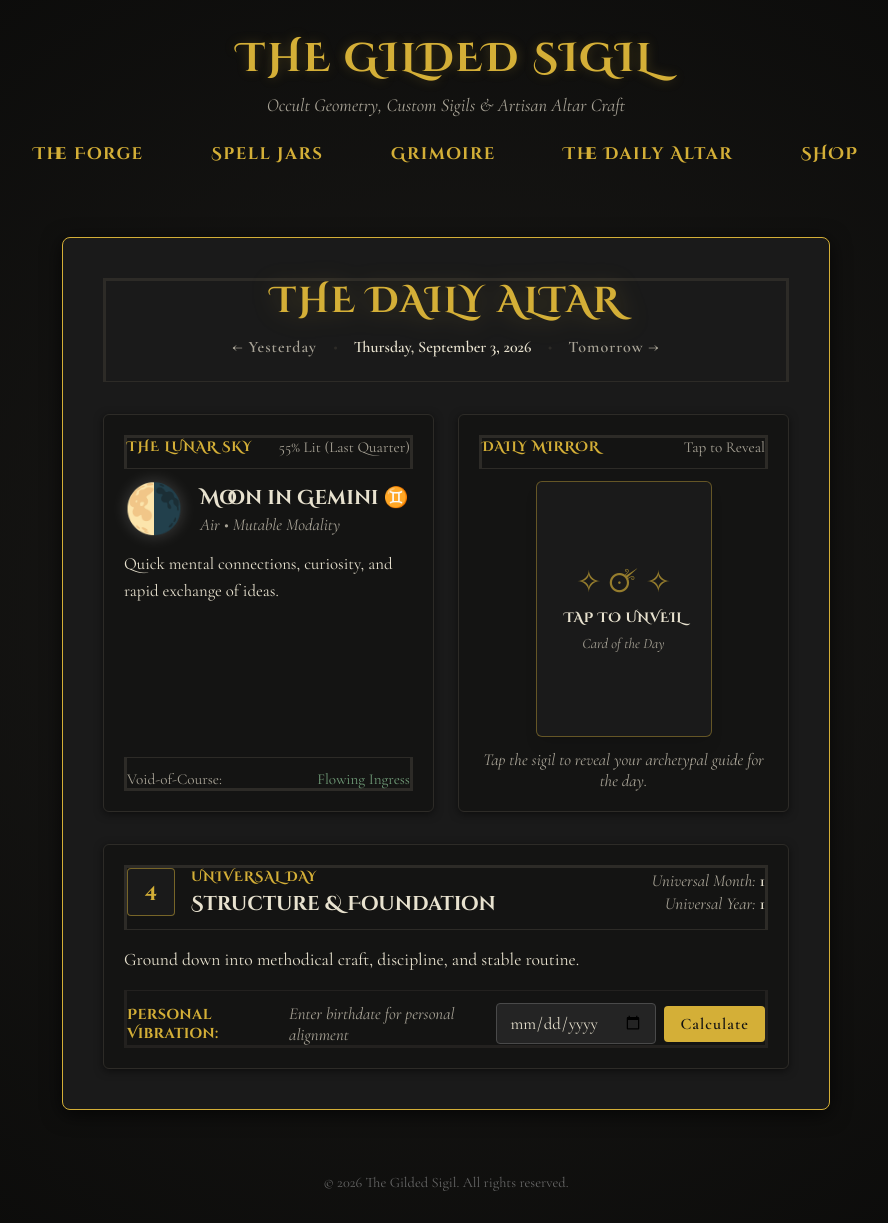
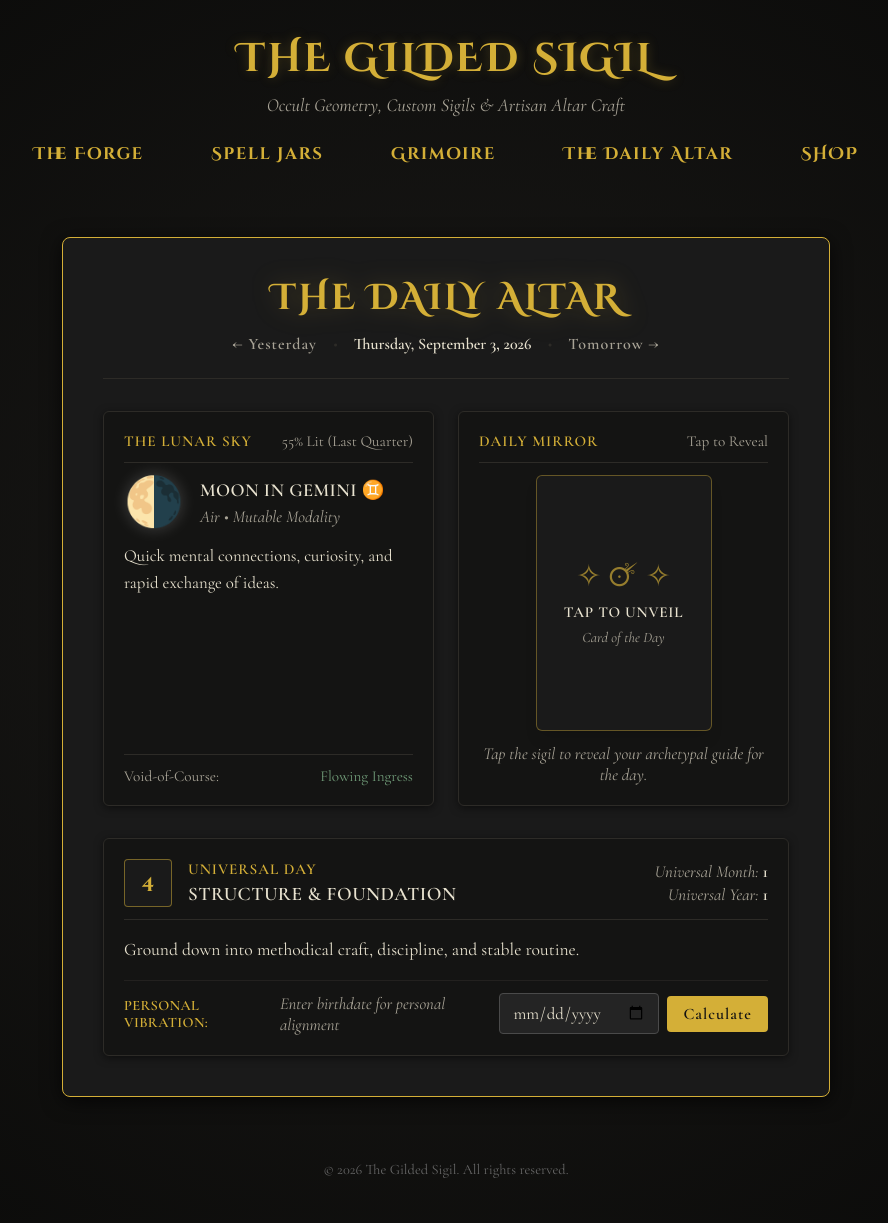
Before and after one commit to maf187/the-gilded-sigil, a Jekyll site: the page built from daily.html, in a window 1280 px wide. Shown: the whole page, without its empty margins (194-1082 px from the left). Built offline with Jekyll 4.4.1, drawn with Linux system fonts in a browser that asks for light colours; nearby versions of some CDN libraries.

Commit message:
Refactor styles and improve element classes in daily.html

```diff
--- a/daily.html
+++ b/daily.html
@@ -72,14 +72,13 @@ permalink: /daily.html
   }
 </style>
 
-<!-- Outer wrapper is transparent to allow global style.css radial gradient to show -->
 <div class="w-full text-brand-textMain font-body py-8 px-4 sm:px-6">
 
   <!-- Master Grimoire Container -->
   <div class="max-w-3xl mx-auto bg-brand-container border border-solid border-brand-gold rounded-[8px] p-6 sm:p-10 shadow-[0_4px_20px_rgba(0,0,0,0.7)] space-y-8">
 
     <!-- Header & Date Switcher -->
-    <header class="text-center space-y-2 border-b border-solid border-brand-borderDim pb-6">
+    <header class="text-center space-y-2 border-0 border-b border-solid border-brand-borderDim pb-6">
       <h2 class="text-3xl sm:text-4xl font-display text-brand-gold tracking-[2px] uppercase drop-shadow-[0_0_12px_rgba(212,175,55,0.25)] m-0">
         The Daily Altar
       </h2>
@@ -99,15 +98,15 @@ permalink: /daily.html
       <!-- Lunar Station -->
       <div class="bg-brand-card border border-solid border-brand-borderDim rounded-[6px] p-5 flex flex-col justify-between space-y-4 shadow-[0_2px_8px_rgba(0,0,0,0.5)]">
         <div>
-          <div class="flex items-center justify-between border-b border-solid border-brand-borderDim pb-3">
-            <span class="text-[0.85rem] uppercase tracking-[1px] text-brand-gold font-display m-0">The Lunar Sky</span>
+          <div class="flex items-center justify-between border-0 border-b border-solid border-brand-borderDim pb-3">
+            <span class="text-[0.95rem] uppercase tracking-[1px] text-brand-gold font-body font-bold m-0">The Lunar Sky</span>
             <span id="lunar-illumination" class="text-[0.95rem] text-brand-textMuted font-body"></span>
           </div>
 
           <div class="flex items-center gap-4 my-4">
             <div id="moon-glyph" class="text-5xl filter drop-shadow-[0_0_8px_rgba(255,255,255,0.2)] select-none"></div>
             <div>
-              <h3 id="moon-sign" class="text-[1.25rem] font-display text-brand-textMain leading-tight m-0"></h3>
+              <h3 id="moon-sign" class="text-[1.15rem] font-body font-bold uppercase tracking-wide text-brand-textMain leading-tight m-0"></h3>
               <p id="moon-element-quality" class="text-[1.05rem] text-brand-textMuted italic mt-1 m-0"></p>
             </div>
           </div>
@@ -115,7 +114,7 @@ permalink: /daily.html
           <p id="moon-transit-message" class="text-[1.05rem] text-brand-textMain leading-[1.6] m-0"></p>
         </div>
 
-        <div class="pt-3 border-t border-solid border-brand-borderDim flex items-center justify-between text-[0.95rem]">
+        <div class="pt-3 border-0 border-t border-solid border-brand-borderDim flex items-center justify-between text-[0.95rem]">
           <span class="text-brand-textMuted">Void-of-Course:</span>
           <span id="voc-badge" class="font-body text-[#709b78]">Flowing Ingress</span>
         </div>
@@ -123,8 +122,8 @@ permalink: /daily.html
 
       <!-- Arcana Station -->
       <div class="bg-brand-card border border-solid border-brand-borderDim rounded-[6px] p-5 flex flex-col justify-between items-center text-center space-y-3 shadow-[0_2px_8px_rgba(0,0,0,0.5)]">
-        <div class="w-full flex items-center justify-between border-b border-solid border-brand-borderDim pb-3">
-          <span class="text-[0.85rem] uppercase tracking-[1px] text-brand-gold font-display m-0">Daily Mirror</span>
+        <div class="w-full flex items-center justify-between border-0 border-b border-solid border-brand-borderDim pb-3">
+          <span class="text-[0.95rem] uppercase tracking-[1px] text-brand-gold font-body font-bold m-0">Daily Mirror</span>
           <span id="card-state-label" class="text-[0.95rem] text-brand-textMuted font-body">Tap to Reveal</span>
         </div>
 
@@ -135,16 +134,16 @@ permalink: /daily.html
             <!-- Front / Sigil Backing -->
             <div class="card-front bg-brand-container border border-solid border-brand-gold/40 flex flex-col items-center justify-center p-3 shadow-lg">
               <div class="text-3xl text-brand-gold mb-2 animate-pulse">✧ 🜚 ✧</div>
-              <span class="text-[0.85rem] font-display text-brand-textMain tracking-wider">TAP TO UNVEIL</span>
+              <span class="text-[0.95rem] font-body font-bold text-brand-textMain tracking-wider uppercase">Tap to Unveil</span>
               <span class="text-[0.9rem] text-brand-textMuted mt-2 italic font-body">Card of the Day</span>
             </div>
 
             <!-- Back / Revealed Card -->
             <div class="card-back bg-brand-container border border-solid border-brand-gold/80 flex flex-col justify-between p-4 shadow-xl">
-              <span id="tarot-num" class="text-[0.8rem] font-display tracking-widest text-brand-gold m-0"></span>
+              <span id="tarot-num" class="text-[0.8rem] font-body font-bold uppercase tracking-widest text-brand-gold m-0"></span>
               <div>
                 <div id="tarot-glyph" class="text-5xl my-1 filter drop-shadow-[0_0_10px_rgba(212,175,55,0.35)]"></div>
-                <h4 id="tarot-title" class="text-[1.1rem] font-display text-brand-textMain m-0"></h4>
+                <h4 id="tarot-title" class="text-[1.25rem] font-display text-brand-textMain m-0"></h4>
               </div>
               <p id="tarot-essence" class="text-[1rem] font-body text-brand-textMuted italic m-0"></p>
             </div>
@@ -163,14 +162,14 @@ permalink: /daily.html
     <div class="bg-brand-card border border-solid border-brand-borderDim rounded-[6px] p-5 space-y-4 shadow-[0_2px_8px_rgba(0,0,0,0.5)]">
 
       <!-- Top Numerology Summary Bar -->
-      <div class="flex flex-col sm:flex-row sm:items-center justify-between gap-3 border-b border-solid border-brand-borderDim pb-3">
+      <div class="flex flex-col sm:flex-row sm:items-center justify-between gap-3 border-0 border-b border-solid border-brand-borderDim pb-3">
         <div class="flex items-center gap-4">
           <div id="u-day-badge" class="w-12 h-12 rounded-[4px] bg-brand-container border border-solid border-brand-gold/50 flex items-center justify-center font-display text-xl text-brand-gold">
             -
           </div>
           <div>
-            <div class="text-[0.85rem] uppercase tracking-[1px] text-brand-gold font-display m-0">Universal Day</div>
-            <div id="u-day-title" class="text-[1.25rem] font-display text-brand-textMain mt-1 m-0"></div>
+            <div class="text-[0.95rem] uppercase tracking-[1px] text-brand-gold font-body font-bold m-0">Universal Day</div>
+            <div id="u-day-title" class="text-[1.2rem] font-body font-bold uppercase tracking-wide text-brand-textMain mt-1 m-0"></div>
           </div>
         </div>
 
@@ -185,10 +184,10 @@ permalink: /daily.html
       <p id="u-day-summary" class="text-[1.1rem] text-brand-textMain leading-[1.6] m-0"></p>
 
       <!-- Personal Numerology Calculator -->
-      <div class="pt-3 border-t border-solid border-brand-borderDim/60">
+      <div class="pt-3 border-0 border-t border-solid border-brand-borderDim/60">
         <div class="flex flex-col sm:flex-row sm:items-center justify-between gap-3">
           <div class="text-[1.05rem] text-brand-textMuted flex items-center gap-2 m-0">
-            <span class="text-brand-gold font-display text-[0.9rem] tracking-wide">Personal Vibration:</span>
+            <span class="text-brand-gold font-body font-bold uppercase text-[0.9rem] tracking-wide">Personal Vibration:</span>
             <span class="italic">Enter birthdate for personal alignment</span>
           </div>
 
@@ -203,11 +202,11 @@ permalink: /daily.html
         <!-- Personal Result Banner -->
         <div id="personal-day-result" class="mt-4 p-3 rounded-[4px] bg-brand-container border border-solid border-brand-borderDim hidden flex-col sm:flex-row sm:items-center justify-between gap-3">
           <div>
-            <span class="text-brand-gold font-display text-[1.1rem] m-0" id="p-day-title"></span>
+            <span class="text-brand-gold font-body font-bold uppercase tracking-wide text-[1.05rem] m-0" id="p-day-title"></span>
             <span class="text-brand-textMain font-body text-[1.05rem] ml-1.5 m-0" id="p-day-summary"></span>
           </div>
           <div class="flex items-center gap-2 flex-shrink-0 font-body text-[0.95rem]">
-            <span id="p-month-badge" class="px-2 py-1 rounded-[3px] bg-brand-inputBg border border-solid border-brand-borderDim text-brand-textMuted m-0"></span>
+            <span id="p-month-badge" class="px-2 py-1 rounded-[3px] bg-brand-inputBg border border-solid border-brand-borderDim text-brand-gold m-0"></span>
             <span id="p-year-badge" class="px-2 py-1 rounded-[3px] bg-brand-inputBg border border-solid border-brand-borderDim text-brand-gold m-0"></span>
           </div>
         </div>
```
Also changed, not shown: other parts of daily.html (+2 -22 lines).
